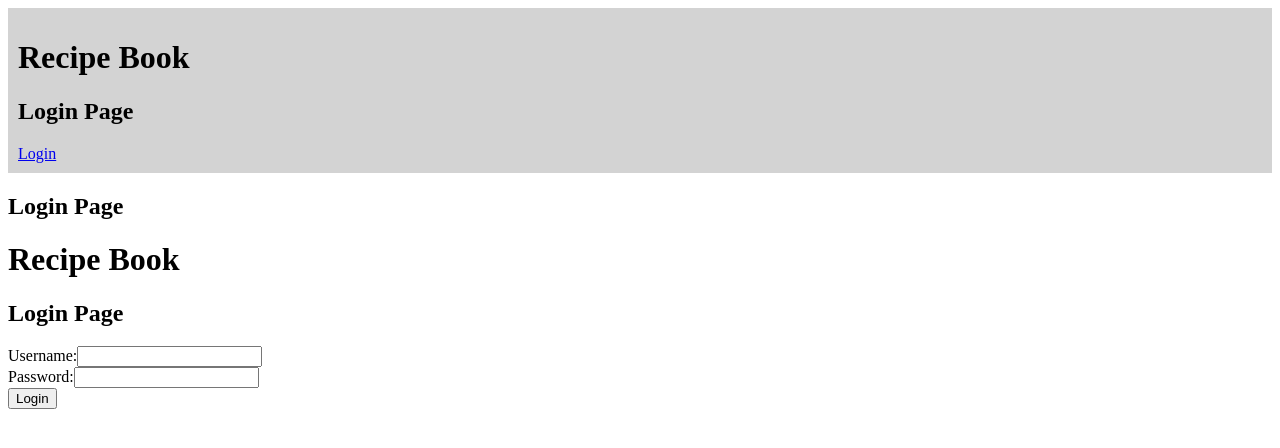
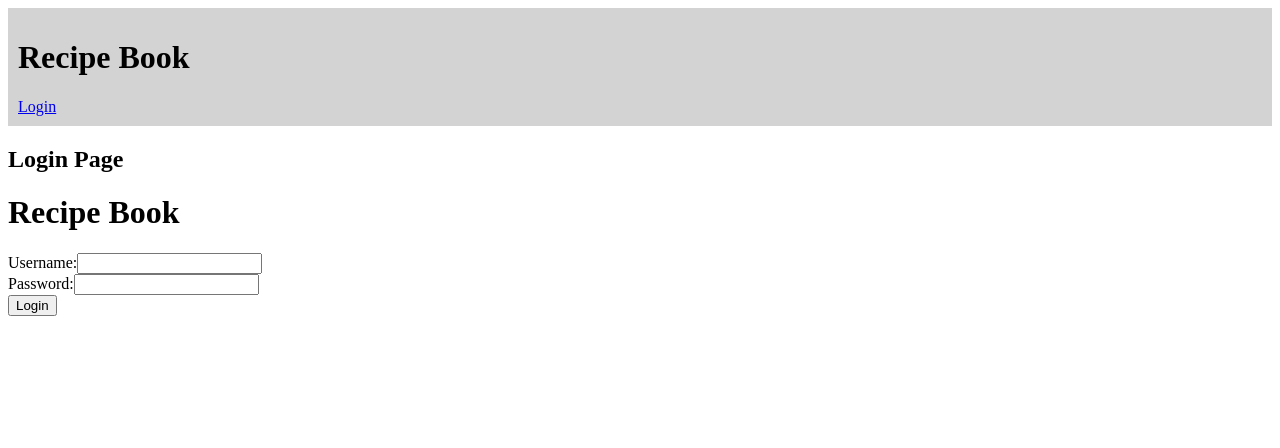
Before and after one commit to uncorrelatedreturns/recipebook-carlos-danny, a Django app: page /login/ in a window 1280 px wide. Shown: the top 448 px of the page. Run offline with Django 5.2, Linux system fonts and the light colour scheme.

Commit message:
fixed repetitive headings in templates

```diff
--- a/ledger/templates/ledger/login.html
+++ b/ledger/templates/ledger/login.html
@@ -1,6 +1,6 @@
 <div style="background-color: lightgray; padding: 10px;">
     <h1>Recipe Book</h1>
-    <h2>Login Page</h2>
+
     {% if user.is_authenticated %}
         <a href="{% url 'logout' %}">Logout</a>
     {% else %}
@@ -17,7 +17,7 @@
 </head>
 <body>
     <h1>Recipe Book</h1>
-    <h2>Login Page</h2>
+
 
     {% if messages %}
         {% for message in messages %}
--- a/ledger/templates/ledger/recipe_detail.html
+++ b/ledger/templates/ledger/recipe_detail.html
@@ -9,7 +9,7 @@
 
 <h2>Recipe Detail Page</h2>
 
-<h1>Recipe Book</h1>
+
 <h2>{{ recipe.name }}</h2>
 <ul>
 
--- a/ledger/templates/ledger/recipe_list.html
+++ b/ledger/templates/ledger/recipe_list.html
@@ -9,7 +9,7 @@
 
 <h2>Recipe List Page</h2>
 
-<h1>Recipe Book</h1>
+
 <ul>
   {% for recipe in recipes %}
     <li><a href="{{ recipe.get_absolute_url }}">{{ recipe.name }}</a></li>
```
Also changed, not shown: db.sqlite3, ledger/views.py (line endings or trailing spaces).
